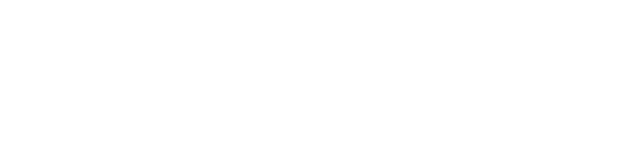
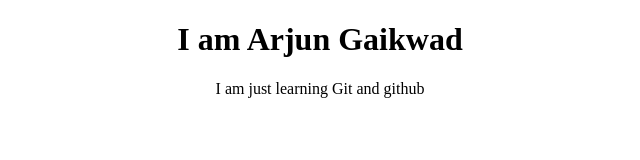
Before and after one commit to arjun-9990/Delta-demo, a plain HTML site: page index.html in a window 1280 px wide. Shown: the whole page, without its empty margins (320-960 px from the left). Drawn offline with Linux system fonts and the light colour scheme.

Commit message:
I'm added some content in all files

```diff
--- a/app.js
+++ b/app.js
@@ -0,0 +1 @@
+console.log("I'm working");
--- a/index.html
+++ b/index.html
@@ -1,13 +1,20 @@
 <!DOCTYPE html>
 <html lang="en">
+
 <head>
     <meta charset="UTF-8">
     <meta name="viewport" content="width=device-width, initial-scale=1.0">
     <title>
         Sample page
     </title>
+    <link rel="stylesheet" href="style.css">
 </head>
+
 <body>
 
+
+        <h1>I am Arjun Gaikwad</h1>
+        <p>I am just learning Git and github</p>
 </body>
+<script src="app.js"></script>
 </html>
--- a/style.css
+++ b/style.css
@@ -0,0 +1,3 @@
+h1,p{
+    text-align: center;
+}
```
